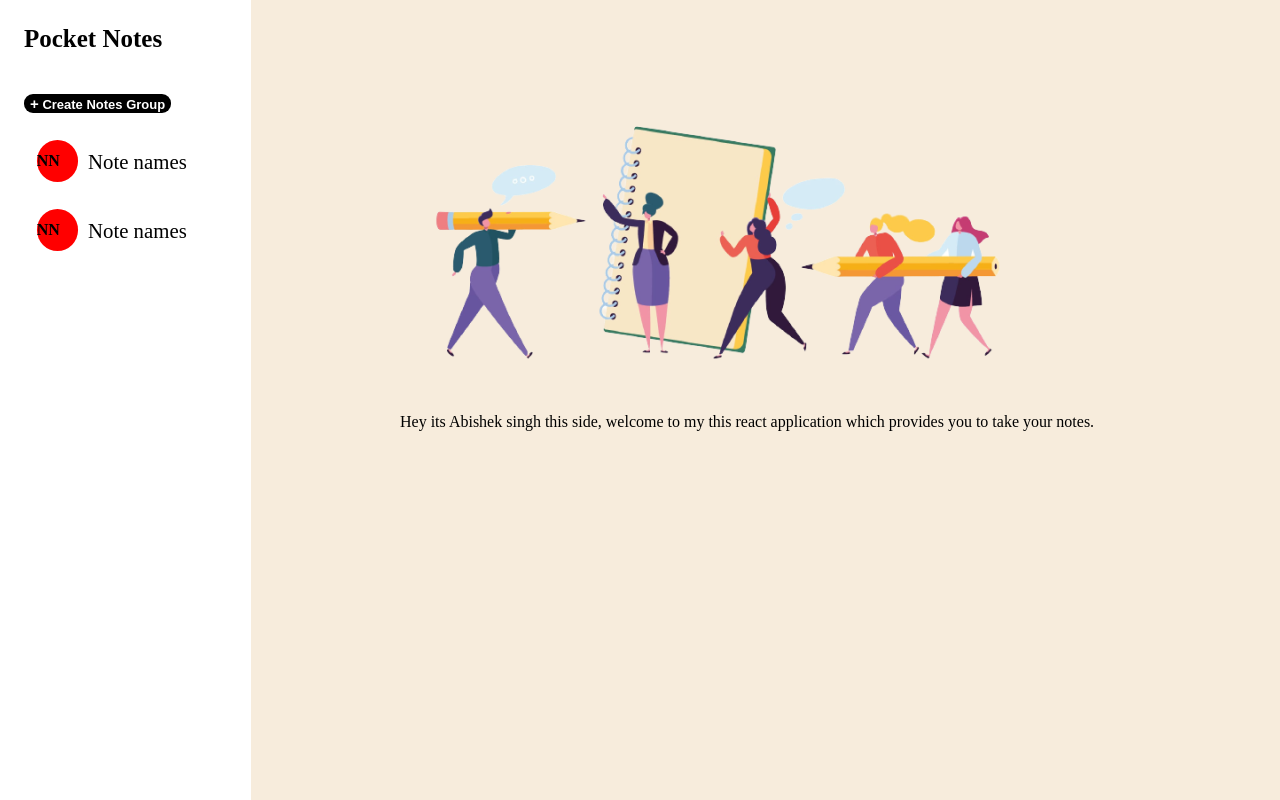
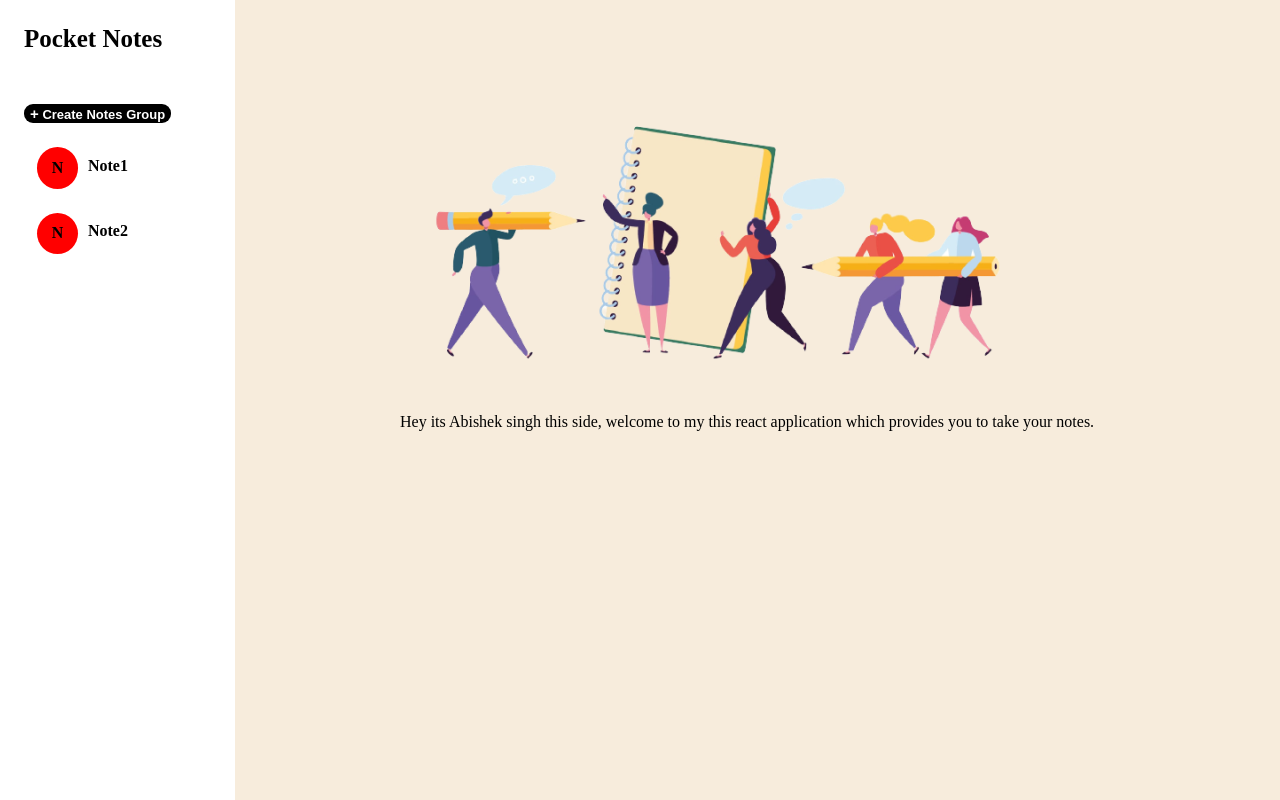
Before and after one commit to AbhishekSingh562/cuvette_react_major_project, a React (Create React App) app: page / in a window 1280 px wide. Built offline with nearby package versions, Linux system fonts and the light colour scheme.

Commit message:
set the side-bar naming function

```diff
--- a/src/components/note.css
+++ b/src/components/note.css
@@ -1,6 +1,6 @@
 .note {
   padding-left: 0.8rem;
-  padding-top: 1.7rem;
+  padding-top: 1.5rem;
   display: flex;
 }
 
@@ -12,12 +12,13 @@
   width: 2.6rem;
   display: flex;
   align-items: center;
-  justify-self: center;
+  justify-content: center;
   font-size: 1rem;
   font-weight: bold;
 }
 
 .notes-name {
   margin-top: 0.6rem;
-  font-size: 1.3rem;
+  font-size: 1rem;
+  font-weight: bold;
 }
--- a/src/components/note.js
+++ b/src/components/note.js
@@ -1,10 +1,11 @@
+import React from "react";
 import "./note.css";
 
-const Note = () => {
+const Note = ({ name }) => {
   return (
     <div className="note">
-      <div className="circle">NN </div>
-      <div className="notes-name">Note names</div>
+      <div className="circle">{name.charAt(0)}</div>
+      <div className="notes-name">{name}</div>
     </div>
   );
 };
--- /dev/null
+++ b/src/components/popUp.css
@@ -0,0 +1,39 @@
+/* Popup.css */
+
+.popup-overlay {
+  position: fixed;
+  top: 0;
+  left: 0;
+  width: 100%;
+  height: 100%;
+  background: rgba(0, 0, 0, 0.5); /* Semi-transparent black background */
+  z-index: 1;
+}
+
+.popup {
+  position: fixed;
+  top: 50%;
+  left: 50%;
+  transform: translate(-50%, -50%);
+  background: white;
+  padding: 20px;
+  border: 1px solid #ccc;
+  z-index: 2;
+}
+
+.popup-content {
+  display: flex;
+  flex-direction: column;
+  align-items: center;
+}
+
+.close {
+  position: absolute;
+  top: 10px;
+  right: 10px;
+  cursor: pointer;
+}
+
+button {
+  margin-top: 10px;
+}
--- /dev/null
+++ b/src/components/popUp.js
@@ -0,0 +1,44 @@
+import React, { useState } from "react";
+import "./popUp.css";
+
+const Popup = ({ isOpen, onClose, onSubmit }) => {
+  const [newNoteName, setNewNoteName] = useState("");
+
+  const handleInputChange = (event) => {
+    setNewNoteName(event.target.value);
+  };
+
+  const handleSubmit = (event) => {
+    event.preventDefault();
+    onSubmit(newNoteName);
+    setNewNoteName("");
+  };
+
+  return (
+    <>
+      {isOpen && (
+        <div className="popup">
+          <div className="popup-content">
+            <span className="close" onClick={onClose}>
+              {" "}
+              &times;
+            </span>
+            <form onSubmit={handleSubmit}>
+              <label>
+                New Note Name:
+                <input
+                  type="text"
+                  value={newNoteName}
+                  onChange={handleInputChange}
+                />
+              </label>
+              <button type="submit">Submit</button>
+            </form>
+          </div>
+        </div>
+      )}
+    </>
+  );
+};
+
+export default Popup;
--- a/src/components/sideBar.js
+++ b/src/components/sideBar.js
@@ -1,16 +1,42 @@
+import React, { useState } from "react";
 import "./sideBar.css";
-
 import Note from "./note";
+import Popup from "./popUp";
 
 const SideBar = () => {
+  const [isPopupOpen, setPopupOpen] = useState(false);
+  const [notes, setNotes] = useState(["Note1", "Note2"]);
+
+  const openPopup = () => {
+    setPopupOpen(true);
+  };
+
+  const closePopup = () => {
+    setPopupOpen(false);
+  };
+
+  const handlePopupSubmit = (newNoteName) => {
+    if (newNoteName.trim() !== "") {
+      setNotes([...notes, newNoteName]);
+      closePopup();
+    }
+  };
+
   return (
     <div className="noteList">
       <p className="heading">Pocket Notes</p>
-      <button>
+      <button onClick={openPopup}>
         <span>+</span> Create Notes Group
       </button>
-      <Note />
-      <Note />
+      <Popup
+        isOpen={isPopupOpen}
+        onClose={closePopup}
+        onSubmit={handlePopupSubmit}
+      />
+
+      {notes.map((note, index) => (
+        <Note key={index} name={note} />
+      ))}
     </div>
   );
 };
```
